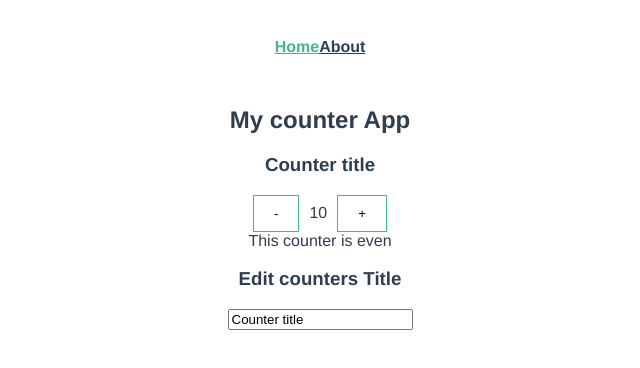
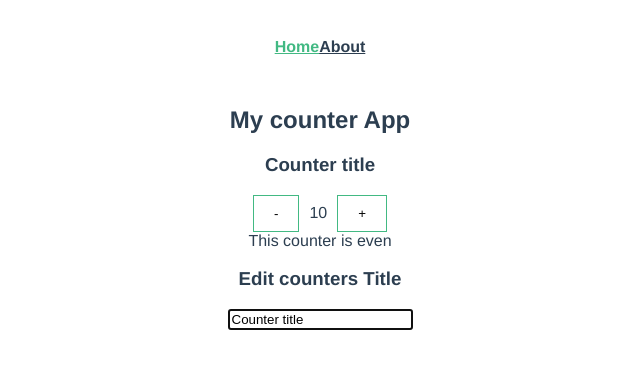
Before and after one commit to Jgatzwow/vue-prac, a Vue app: page / in a window 1280 px wide. Shown: the top 368 px of the page, without its empty margins (320-960 px from the left). Built offline with nearby package versions, Linux system fonts and the light colour scheme.

Commit message:
created a custom global directive and learned how to use lifecycle hooks

```diff
--- /dev/null
+++ b/src/directives/vAutofocus.ts
@@ -0,0 +1,5 @@
+export const vAutofocus = {
+    mounted: (el: any) => {
+        el.focus()
+    }
+}
--- a/src/views/AboutView.vue
+++ b/src/views/AboutView.vue
@@ -1,5 +1,11 @@
 <template>
   <div class="about">
     <h1>About</h1>
+    <textarea v-autofocus/>
   </div>
 </template>
+
+
+<script setup>
+import {vAutofocus} from "@/directives/vAutofocus";
+</script>
--- a/src/views/HomeView.vue
+++ b/src/views/HomeView.vue
@@ -10,15 +10,15 @@
     <div>This counter is {{ oddOrEven }}</div>
     <div class="edit">
       <h3> Edit counters Title</h3>
-      <input type="text" v-model="counterData.title ">
+      <input type="text" v-model="counterData.title" v-autofocus>
     </div>
   </div>
 </template>
 
 <script setup>
 
-import {reactive, computed, watch} from "vue";
-
+import {reactive, computed, watch, onMounted} from "vue";
+import {vAutofocus} from "@/directives/vAutofocus";
 /*const counter = ref(0)
 const counterTitle = ref('tle')*/
 
@@ -27,6 +27,7 @@
   return 'odd'
 })
 const appTitle = 'My counter App'
+
 
 const counterData = reactive({
   count: 10,
```
